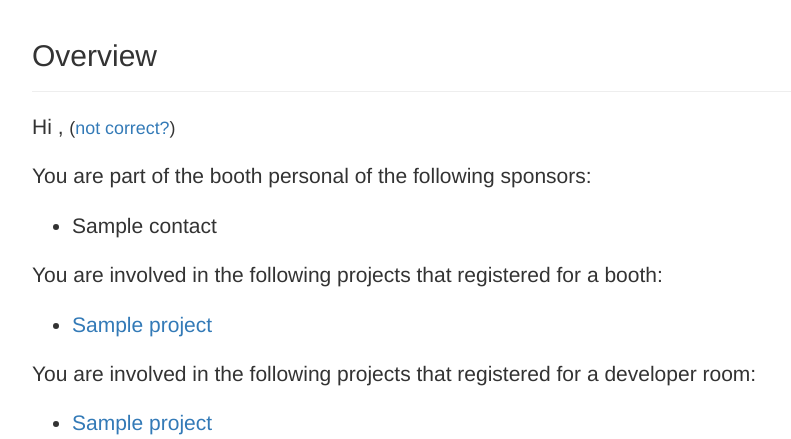
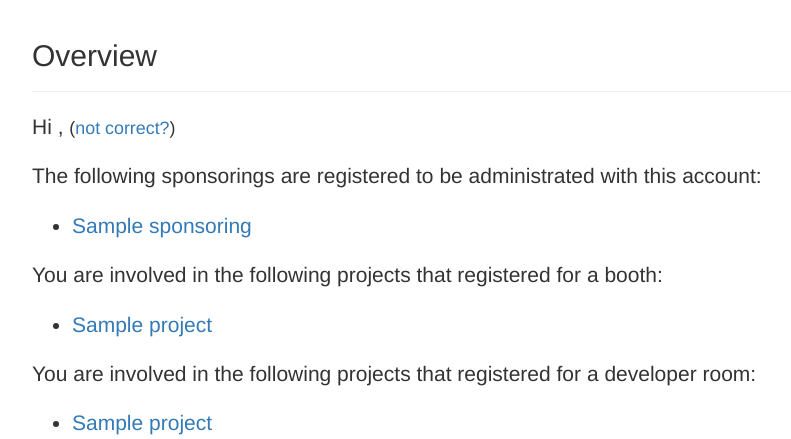
Before and after one commit to froscon/SaBoT, a Django app: template templates/main/homepage.html in a window 1280 px wide. Shown: the part 51-490 px from the top of the page, without its empty margins (38-829 px from the left). Run offline with Django 3.2, Linux system fonts and the light colour scheme; the template is opened without the code that fills it: most values are stand-ins (such as "Sample title", 1, 10 or a date in 2020); some libraries are stand-ins or nearby versions.

Commit message:
Adapt Wayfinder and Overview
List only projects of the currently active year in the overview.
Additionally, only consider projects of active year in Wayfinder
path selection.

Moreover, adapt user and sponsoring handling such that multiple
sponsorings can now be associated with one user account.

```diff
--- a/templates/main/homepage.html
+++ b/templates/main/homepage.html
@@ -5,7 +5,7 @@
 	<h2>Overview</h2>
 </div>
 
-{% if not user_exhibitors and not user_devrooms  and not user_sponsorings %}
+{% if not user_exhibitors and not user_devrooms  and not user_sponsorings and not user_sponsoring_member %}
 	<p class="lead">
 		Welcome to the FrOSCon registration interface for projects on the conference!
 	</p>
@@ -25,10 +25,25 @@
 	<p class="lead">Hi {{user.first_name}} {{user.last_name}}, <small>(<a href="{% url 'auth_user_profile' %}">not correct?</a>)</small></p>
 
 	{% if user_sponsorings %}
+	<p class="lead">The following sponsorings are registered to be administrated with this account:</p>
+	<ul class="lead">
+		{% for sponsoring in user_sponsorings %}
+			<li><a href="{% url 'sponsor_overview' pk=sponsoring.id %}">
+				{% if sponsoring.displayCompanyName %}
+				{{sponsoring.displayCompanyName}}
+				{% else %}
+				{{sponsoring.contact.companyName}}
+				{% endif %}
+			</a></li>
+		{% endfor %}
+	</ul>
+	{% endif %}
+
+	{% if user_sponsoring_member %}
 	<p class="lead">You are part of the booth personal of the following sponsors:</p>
 	<ul class="lead">
 		{% for project in user_sponsorings %}
-			<li>{{project.contact.companyName}}</a></li>
+			<li>{{project.contact.companyName}}</li>
 		{% endfor %}
 	</ul>
 	{% endif %}
```
Also changed, not shown: main/views.py (+20 -9 lines), sponsor/forms.py (+0 -7 lines), sponsor/views.py (+13 -9 lines).
